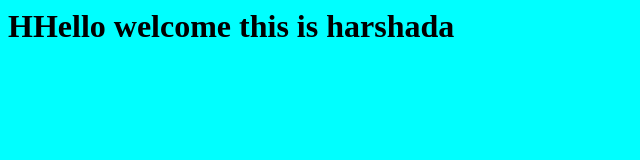
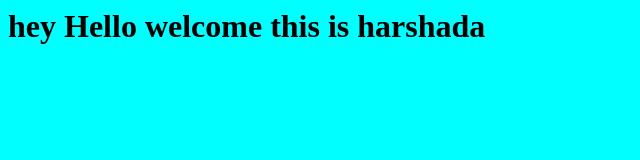
Before and after one commit to HarshadaPatil25/jenkins-prac, a plain HTML site: page index.html in a window 1280 px wide. Shown: the whole page, without its empty margins (0-640 px from the left). Drawn offline with Linux system fonts and the light colour scheme.

Commit message:
forth commit

```diff
--- a/index.html
+++ b/index.html
@@ -1,3 +1,3 @@
 <body  bgcolor='aqua' >
-	<h1>HHello welcome this is <b>harshada</b> </h1>
+	<h1>hey Hello welcome this is <b>harshada</b> </h1>
 </body>
```
